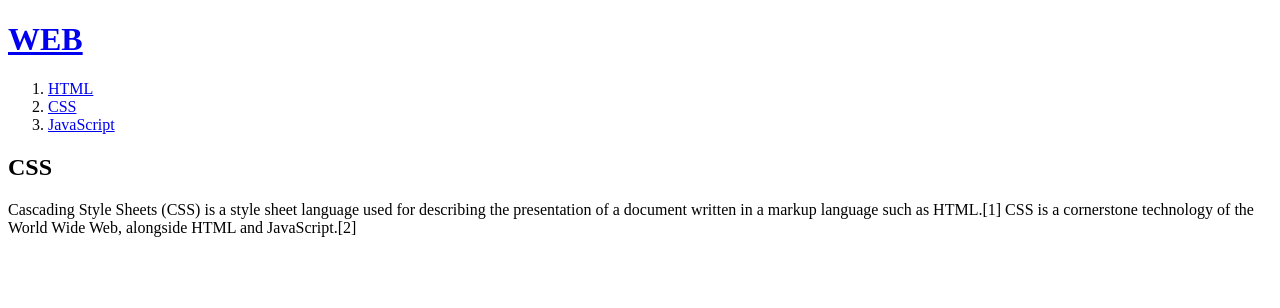
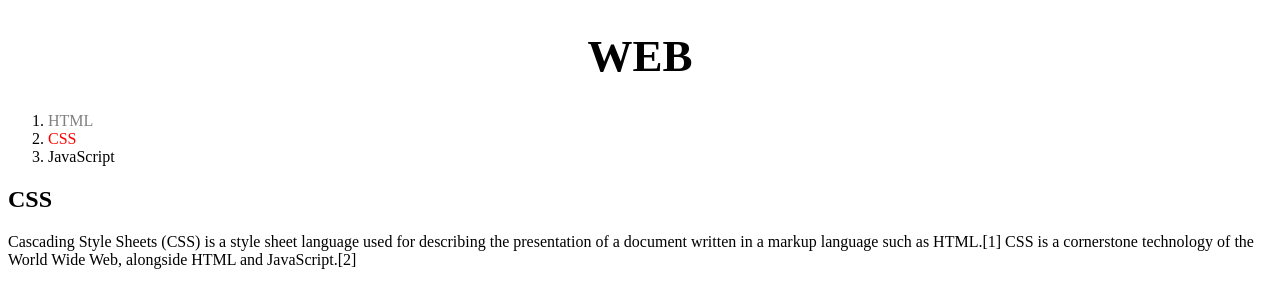
Before and after one commit to leekwansu/web1, a plain HTML site: page 2.html in a window 1280 px wide. Drawn offline with Linux system fonts and the light colour scheme.

Commit message:
second version

```diff
--- a/2.html
+++ b/2.html
@@ -3,14 +3,38 @@
 <head>
   <title>WEB1 - CSS</title>
   <meta charset="utf-8">
+  <style>
+    #active {
+      color:red;
+    }
+    .saw {
+      color:gray;
+    }
+    a {
+      color:black;
+      text-decoration: none;
+    }
+    h1 {
+      font-size: 45px;
+      text-align: center;
+    }
+  </style>
 </head>
 <body>
   <h1><a href="index.html">WEB</a></h1>
   <ol>
-    <li><a href="1.html">HTML</a></li>
-    <li><a href="2.html">CSS</a></li>
+    <li><a href="1.html" class="saw">HTML</a></li>
+    <li><a href="2.html" class="saw" id="active">CSS</a></li>
     <li><a href="3.html">JavaScript</a></li>
   </ol>
+<!--
+  <h1><a href="index.html"><font color="red">WEB</font></a></h1>
+  <ol>
+    <li><a href="1.html"><font color="red">HTML</font></a></li>
+    <li><a href="2.html"><font color="red">CSS</font></a></li>
+    <li><a href="3.html"><font color="red">JavaScript</font></a></li>
+  </ol>
+-->
   <h2>CSS</h2>
   <p>
     Cascading Style Sheets (CSS) is a style sheet language used for describing the presentation of a document written in a markup language such as HTML.[1] CSS is a cornerstone technology of the World Wide Web, alongside HTML and JavaScript.[2]
```
Also changed, not shown: 1.html (+9 -17 lines), 3.html (+3 -1 lines), index.html (+3 -1 lines).
